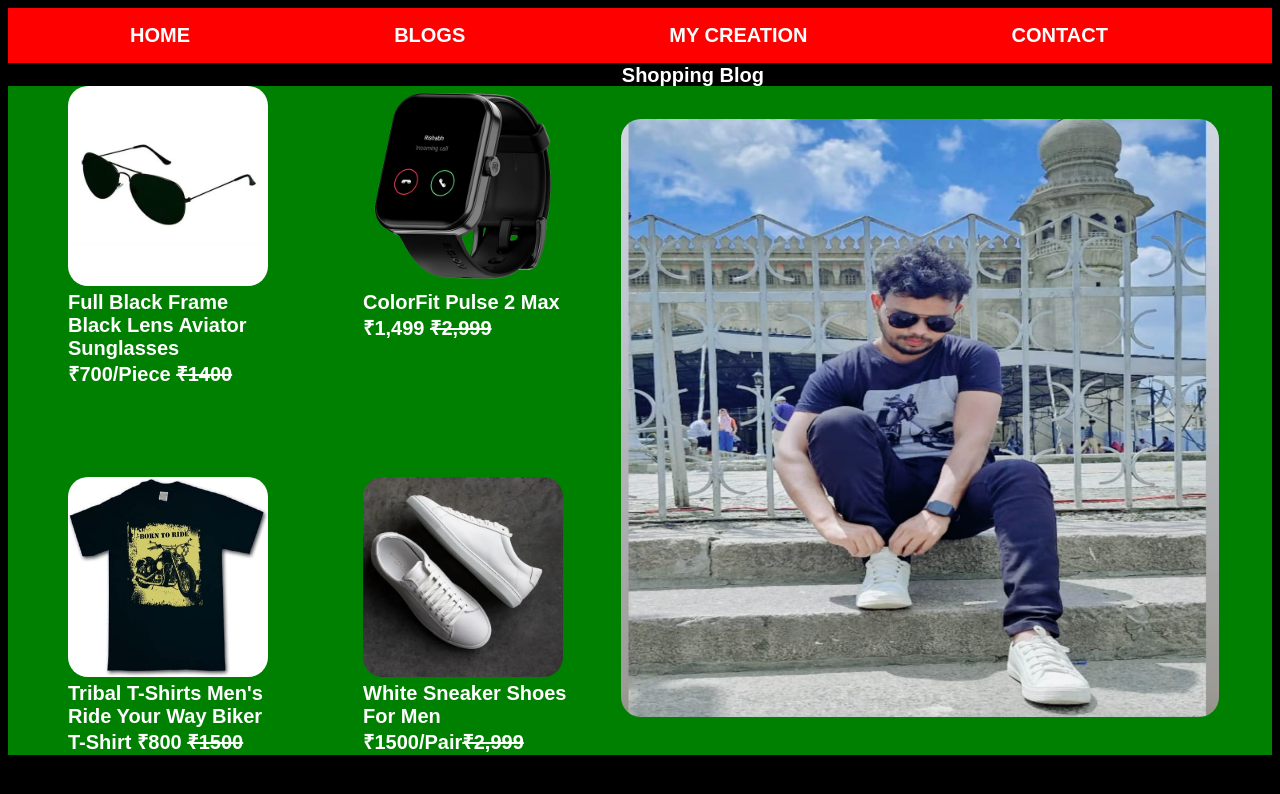
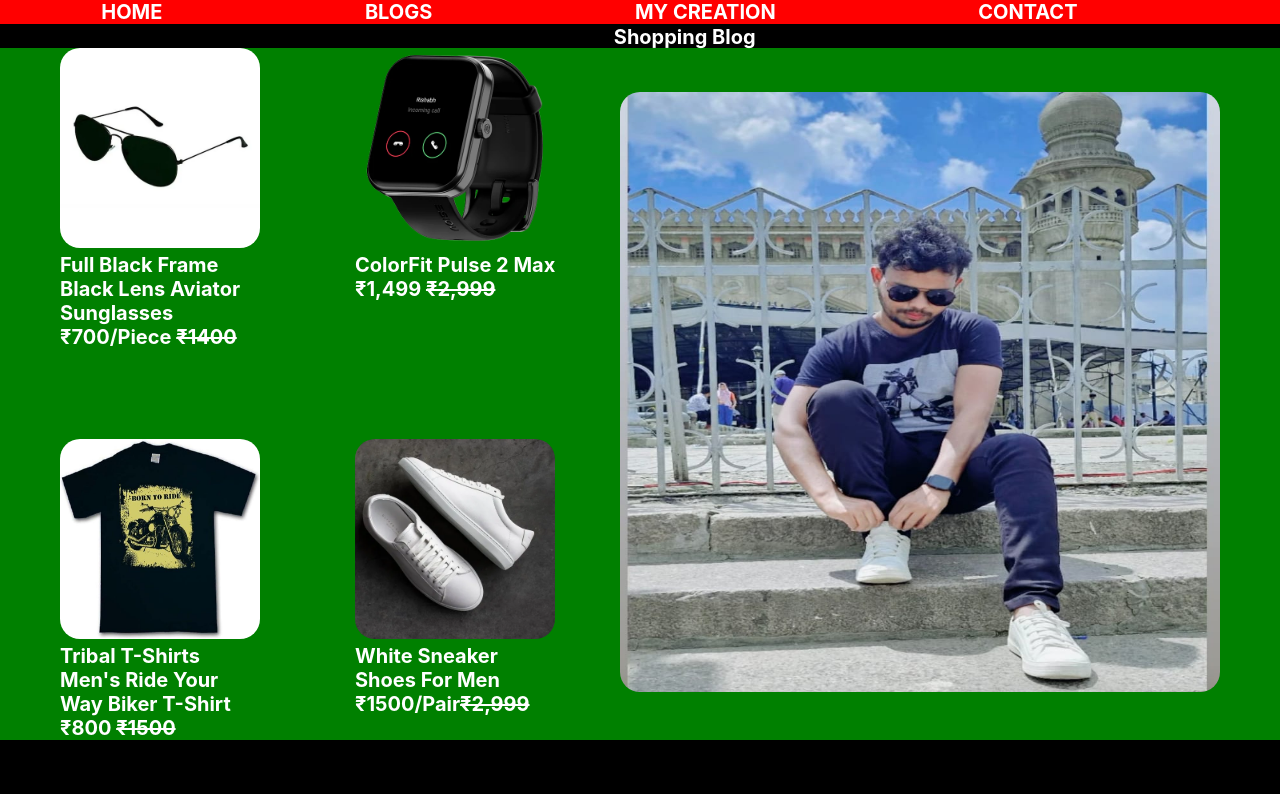
Before and after one commit to Suniltech86/My-Website, a plain HTML site: page blog1.html in a window 1280 px wide. Drawn offline with Linux system fonts and the light colour scheme.

Commit message:
Update blog1.html

```diff
--- a/blog1.html
+++ b/blog1.html
@@ -2,8 +2,21 @@
 <html lang="eng">
 <head>
 <style>
-body{background:black;padding:0px; font-family:arial,sanos serif; box-sizing:border-box;}
-#pic{text-align:center; margin-top:1px;}
+* {
+      margin: 0;
+      padding: 0;
+      box-sizing: border-box;
+    }
+body{
+    background:black;
+	padding:0px;
+	font-family: 'Inter', sans-serif;
+	box-sizing:border-box;
+	}
+#pic{
+    text-align:center;
+	margin-top:1px;
+	}
 @keyframes left-right{
            from{left:1px; top:1px;}
 		   to{left:1000px; top:1px;}
@@ -12,17 +25,50 @@ body{background:black;padding:0px; font-family:arial,sanos serif; box-sizing:bor
            from{transform:scale(0.8);}
 		   to{transform:scale(1);}
 		   }
-#i1{animation:zoom ease 5s infinite alternate;}
-#pic{animation:zoom ease 6s infinite alternate;}
+#i1{
+    animation:zoom ease 5s infinite alternate;
+	}
 
-#scroll{animation:left-right 10s infinite alternate;  margin:100px;font-size;20px;animation-delay:2s; color:white; position:relative;}
-img{border-radius:20px;}
-#grid-box{display:grid; grid-template-columns:auto auto; width:500px; grid-gap:90px;
-justify-content:left; margin-left:60px; padding:0px;}
-#flex-box{display:flex; margin:0px; background:green; padding:0px; }
-#pic{margin:auto;}
-nav{display:flex;  align-items:center;justify-content:space-evenly; background:red;}
-a{font-size:20px;color:white;text-decoration:none;font-weight:bold;}
+#scroll{
+    animation:left-right 10s infinite alternate;
+	margin:100px;
+	font-size:20px;
+	animation-delay:2s;
+	color:white;
+	position:relative;}
+img{
+    border-radius:20px;
+	}
+#grid-box{
+    display:grid;
+	grid-template-columns:auto auto;
+	width:500px;
+	grid-gap:90px;
+    justify-content:left;
+	margin-left:60px;
+	padding:0px;
+	}
+#flex-box{
+   display:flex;
+   margin:0px;
+   background:green;
+   padding:0px;
+   }
+#pic{
+   margin:auto;
+   }
+nav{
+  display:flex;
+  align-items:center;
+  justify-content:space-evenly;
+  background:red;
+  }
+a{
+   font-size:20px;
+   color:white;
+   text-decoration:none;
+   font-weight:bold;
+   }
 nav ul li{list-style:none;}
 
 
@@ -31,10 +77,10 @@ nav ul li{list-style:none;}
 <body>
 <div id="nav">
 <nav>
-<ul><li><a href="index.html">HOME</li></ul>
-<ul><li><a href="">BLOGS</li></ul>
-<ul><li><a href="">MY CREATION</li></ul>
-<ul><li><a href="">CONTACT</li></ul>
+    <ul><li><a href="index.html">HOME</li></ul>
+    <ul><li><a href="">BLOGS</li></ul>
+    <ul><li><a href="">MY CREATION</li></ul>
+    <ul><li><a href="">CONTACT</li></ul>
 </nav>
 <div id="scrolling">
 <span id="scroll">Shopping Blog</span>
```
